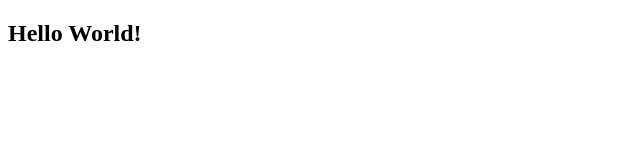
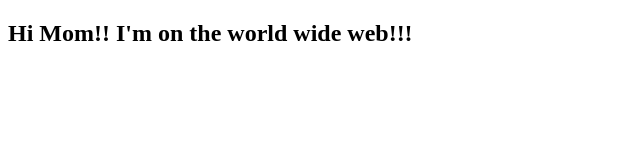
Before and after one commit to edirvine333/Test-Repository, a plain HTML site: page index.html in a window 1280 px wide. Shown: the whole page, without its empty margins (0-640 px from the left). Drawn offline with Linux system fonts and the light colour scheme.

Commit message:
Version 7

```diff
--- a/index.html
+++ b/index.html
@@ -6,6 +6,6 @@
   <title>Document</title>
 </head>
 <body>
-  <h2>Hello World!</h2>
+  <h2>Hi Mom!!  I'm on the world wide web!!!</h2>
  </body>
 </html>
```
